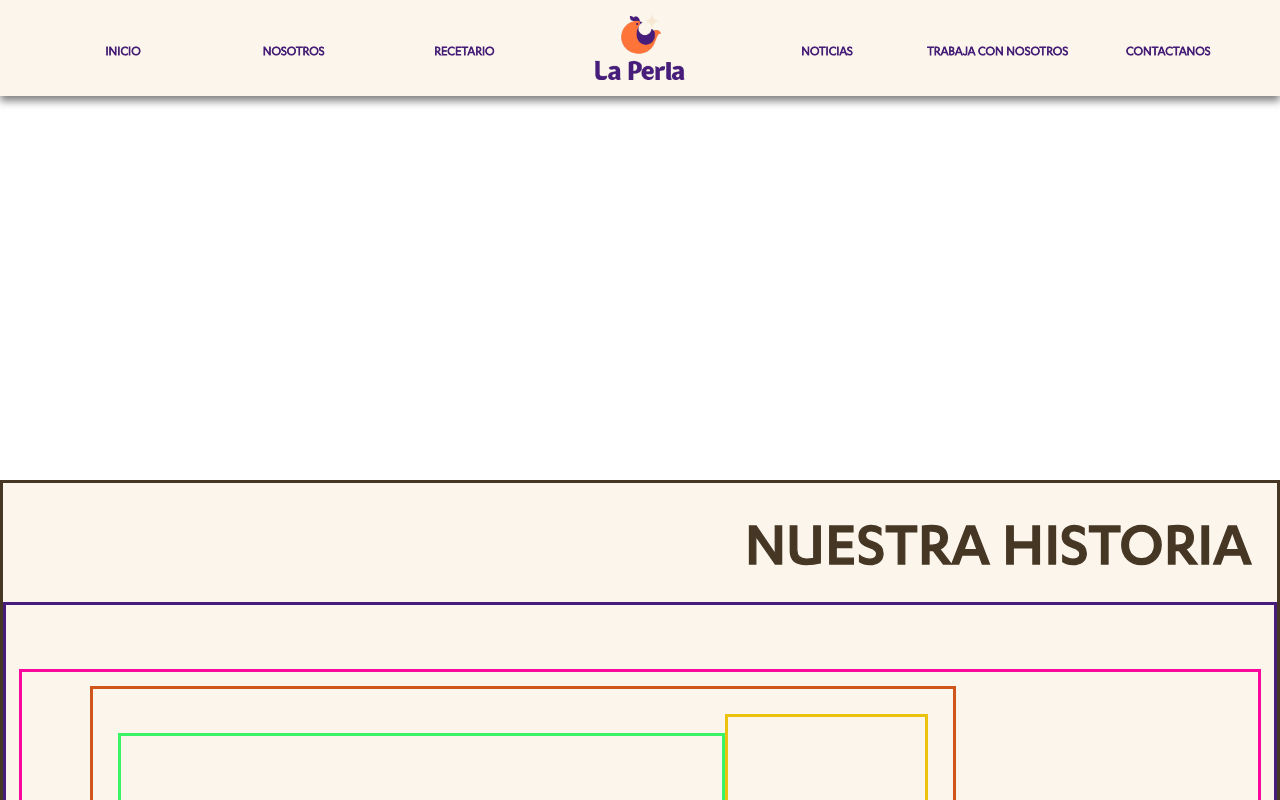
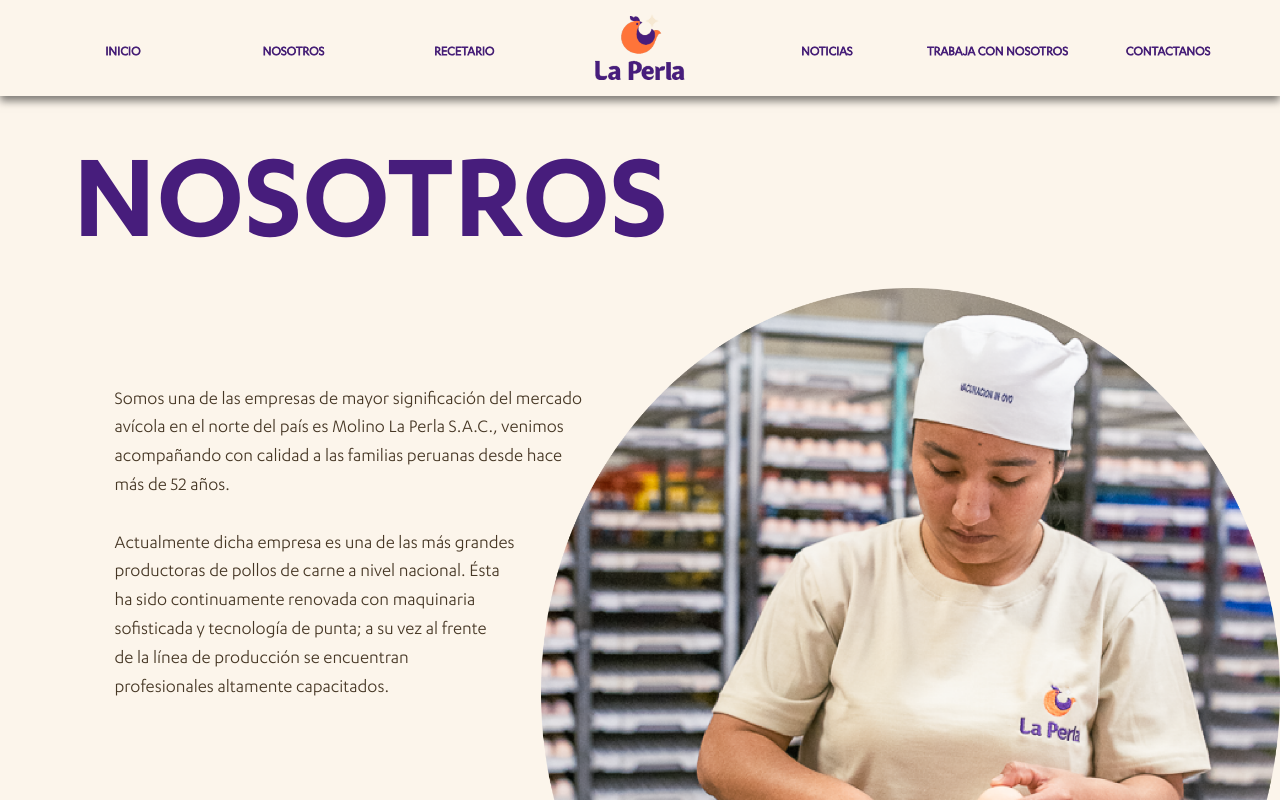
Before and after one commit to programadorgrupomc/LAPERLA2.0, a Vue app in the folder cliente/: page /nosotros in a window 1280 px wide. Shown: the top 800 px of the page. Built offline with nearby package versions, Linux system fonts and the light colour scheme.

Commit message:
Arreglado presentacion
pero igual hacero de nuevo

```diff
--- a/cliente/src/components/Nosotros/PresentacionNosotros.vue
+++ b/cliente/src/components/Nosotros/PresentacionNosotros.vue
@@ -81,8 +81,12 @@
     </div>
 </template>
 <style scoped>
+.stark{
+    height: 280vw;
+}
 .contenedor-nosotros {
-    height: 90vw;
+    height: 100vw;
+
 }
 
 .ellipse {
@@ -123,6 +127,11 @@
     width: 15vw;
     left: 18%;
 }
+@media (min-width: 768px) {
+    .stark{
+        height: 220vw;
+    }
+}
 
 @media (min-width: 5120px) {
     .imgnpend {
--- a/cliente/src/views/VistaNosotros.vue
+++ b/cliente/src/views/VistaNosotros.vue
@@ -1,9 +1,7 @@
 <template>
     <div class="vista-nosotros">
-        <!-- <PresentacionNosotros /> -->
-        <div class="h-96">
-
-        </div>
+        <PresentacionNosotros />
+        <!-- <div class="h-96"> -->
         <LineaDeTiempo />
         <CulturaOrganizacional />
     </div>
@@ -21,9 +19,10 @@
 }
 </script>
 <style scoped>
-.vista-nosotros{
+.vista-nosotros {
     overflow: hidden;
 }
+
 @media (min-width: 1024px) {
     .vista-nosotros {
         padding-top: 12vh;
```
